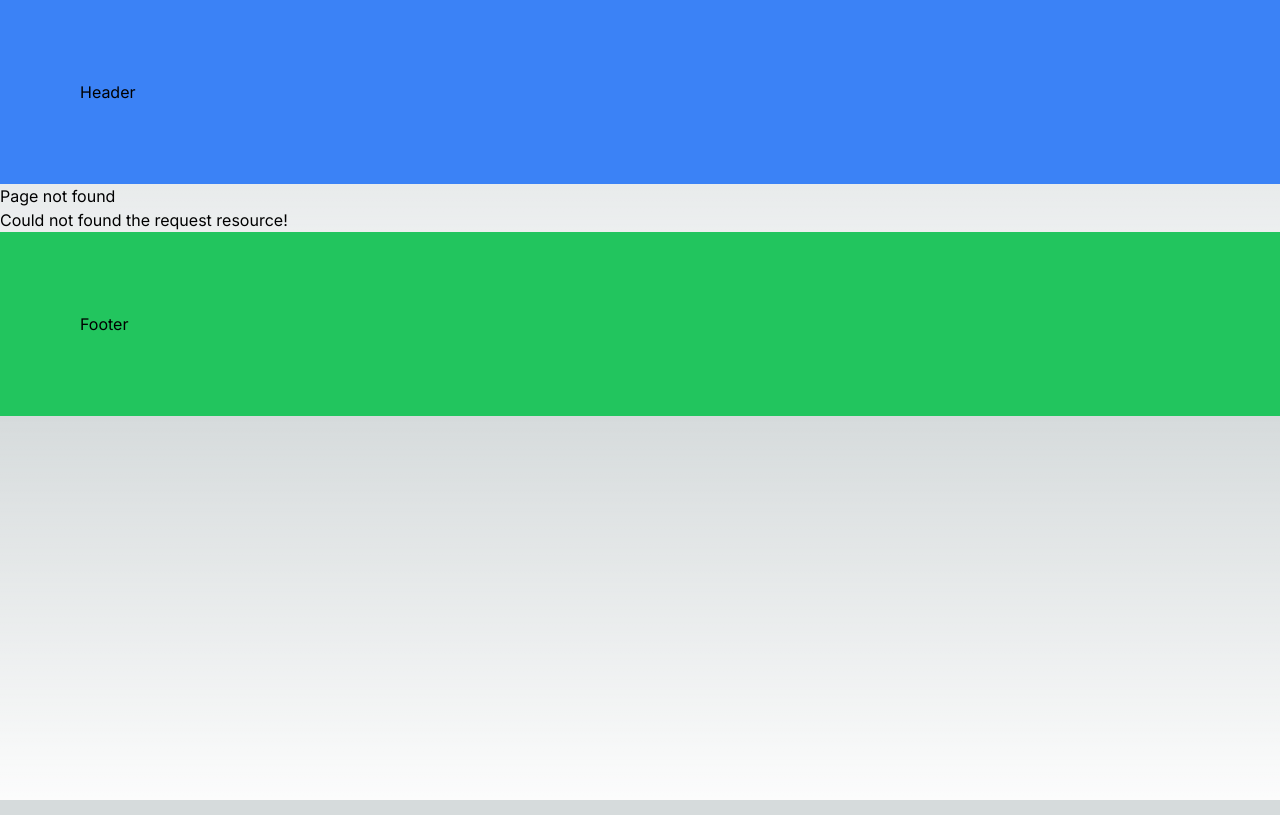
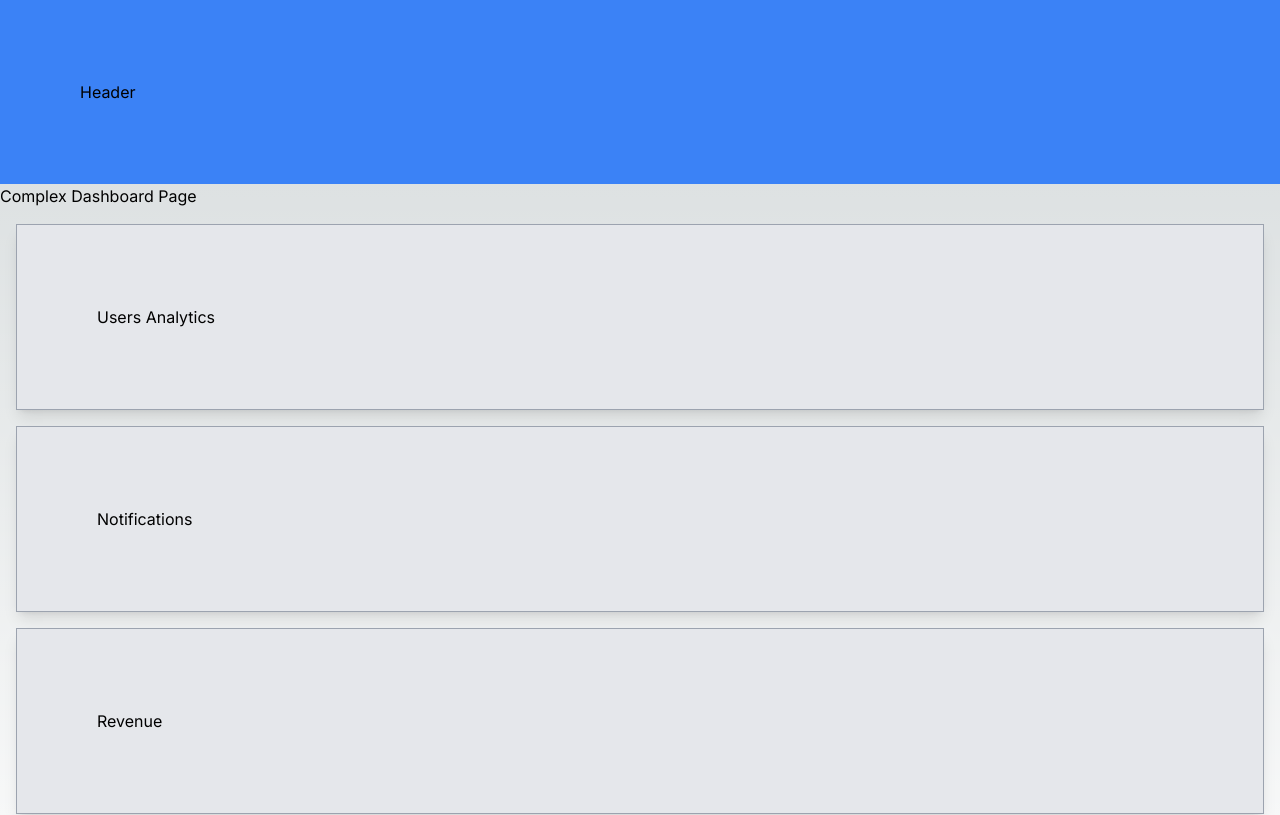
Before and after one commit to AmanSharma182/nextjs-14-practice-app, a Next.js app: page /complex-dashboard in a window 1280 px wide. Before the commit this address had no page. Shown: the top 815 px of the page. Built offline with nearby package versions, Linux system fonts and the light colour scheme.

Commit message:
Tutorial 28 - Completed

```diff
--- /dev/null
+++ b/src/app/complex-dashboard/@notifications/page.tsx
@@ -0,0 +1,5 @@
+import Card from "@/components/cards";
+
+export default function Notifications() {
+  return <Card>Notifications</Card>
+}
--- /dev/null
+++ b/src/app/complex-dashboard/@revenue/page.tsx
@@ -0,0 +1,5 @@
+import Card from "@/components/cards";
+
+export default function Revenue() {
+  return <Card>Revenue</Card>
+}
--- /dev/null
+++ b/src/app/complex-dashboard/@users/page.tsx
@@ -0,0 +1,5 @@
+import Card from "@/components/cards";
+
+export default function UsersAnalytics() {
+  return <Card>Users Analytics</Card>
+}
--- /dev/null
+++ b/src/app/complex-dashboard/layout.tsx
@@ -0,0 +1,20 @@
+export default function ComplexDashboardLayout({
+  children,
+  users,
+  notifications,
+  revenue
+}: {
+  children: React.ReactNode,
+  users: React.ReactNode,
+  notifications: React.ReactNode,
+  revenue: React.ReactNode,
+}) {
+  return (
+    <>
+      <div>{children}</div>
+      {users}
+      {notifications}
+      {revenue}
+    </>
+  );
+}
--- /dev/null
+++ b/src/app/complex-dashboard/page.tsx
@@ -0,0 +1,3 @@
+export default function ComplexDashboardPage() {
+  return <h1>Complex Dashboard Page</h1>
+}
--- /dev/null
+++ b/src/components/cards.tsx
@@ -0,0 +1,8 @@
+
+function Card({ children }: { children: React.ReactNode }) {
+  return (
+    <div className="shadow-lg p-20 m-4 bg-gray-200 border border-gray-400">{children}</div>
+  )
+}
+
+export default Card
```
